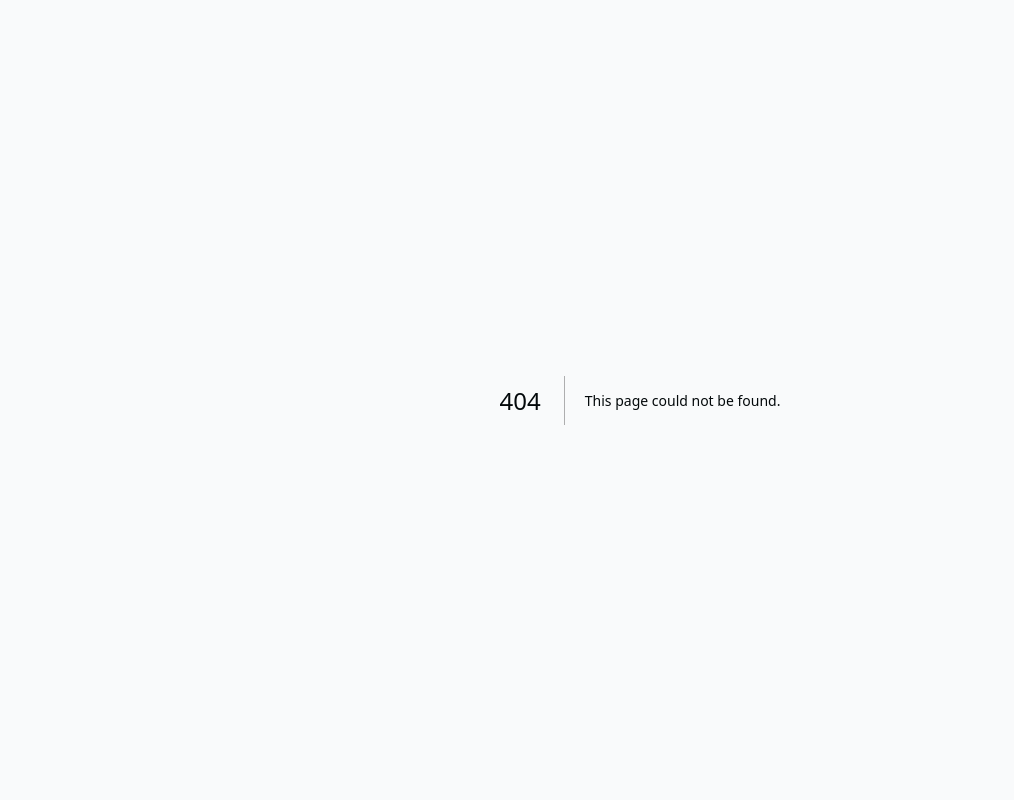
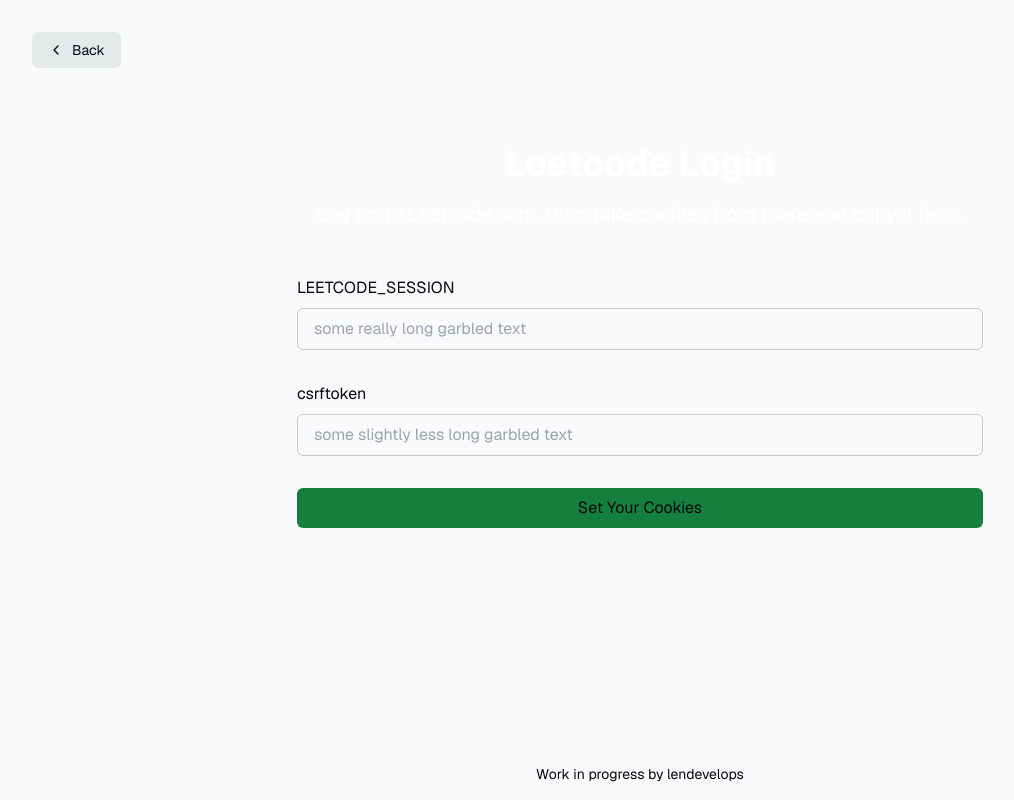
Before and after one commit to lenghuang/leetcode-review, a Next.js app in the folder leetcode-review/: page /sync in a window 1280 px wide. Before the commit this address had no page. Shown: the whole page, without its empty margins (0-1014 px from the left). Built offline with nearby package versions, Linux system fonts and the light colour scheme; no server answers.

Commit message:
add sync page to add / delete cookies

```diff
--- /dev/null
+++ b/leetcode-review/app/sync/page.tsx
@@ -0,0 +1,35 @@
+import SyncForm from "@/components/shared/SyncForm";
+import BackLink from "../../components/shared/BackLink";
+
+export default async function SyncPage() {
+  return (
+    <div className="flex min-h-screen flex-col">
+      {/* Navigation or Header */}
+      <header className="px-8 py-12">
+        <BackLink />
+      </header>
+
+      {/* Title */}
+      <section className="text-pretty px-8 py-12 text-center">
+        <h1 className="text-3xl font-bold leading-tight text-white lg:text-4xl">
+          Leetcode Login
+        </h1>
+        <p className="mt-4 text-pretty text-lg text-white lg:text-xl">
+          Log on to Leetcode.com, then take cookies from there and copy it here.
+        </p>
+      </section>
+
+      {/* Main Content */}
+      <main className="flex-1 flex-col items-center justify-center">
+        <div className="max-w-4xl px-3">
+          <SyncForm />
+        </div>
+      </main>
+
+      {/* Footer */}
+      <footer className="py-4 text-center">
+        <p className="text-sm">Work in progress by lendevelops</p>
+      </footer>
+    </div>
+  );
+}
--- /dev/null
+++ b/leetcode-review/components/shared/SyncForm.tsx
@@ -0,0 +1,87 @@
+import { SubmitButton } from "@/components/shared/SubmitButton";
+import { setCookieFromFormData } from "@/utils/application/cookies";
+import { cookies } from "next/headers";
+import { redirect } from "next/navigation";
+
+const lcSessionCookieName = "LEETCODE_SESSION";
+const csrftokenCookieName = "csrftoken";
+
+export default function SyncForm() {
+  const upsertCookieAction = async (formData: FormData) => {
+    "use server";
+    setCookieFromFormData(lcSessionCookieName, formData);
+    setCookieFromFormData(csrftokenCookieName, formData);
+  };
+
+  const deleteCookieAction = async () => {
+    "use server";
+    cookies().delete(lcSessionCookieName);
+    cookies().delete(csrftokenCookieName);
+    redirect("/sync");
+  };
+
+  const synced =
+    cookies().has(csrftokenCookieName) && cookies().has(lcSessionCookieName);
+
+  if (synced) {
+    const lcSessionCookie = cookies().get(lcSessionCookieName);
+    const csrftokenCookie = cookies().get(csrftokenCookieName);
+
+    return (
+      <form className="flex w-full flex-1 flex-col justify-center gap-2 text-foreground">
+        <div className="mb-6 rounded-md border bg-inherit px-4 py-6">
+          <div className="truncate">
+            <span className="truncate text-green-700">
+              {lcSessionCookie?.name}:
+            </span>{" "}
+            {lcSessionCookie?.value}
+          </div>
+          <hr className="my-4" />
+          <div className="truncate">
+            <span className="truncate text-green-700">
+              {csrftokenCookie?.name}:
+            </span>{" "}
+            {csrftokenCookie?.value}
+          </div>{" "}
+        </div>
+        <SubmitButton
+          formAction={deleteCookieAction}
+          className="mb-2 rounded-md bg-green-700 px-4 py-2 text-foreground"
+          pendingText="Loading..."
+        >
+          Delete Your Cookies
+        </SubmitButton>
+      </form>
+    );
+  }
+
+  return (
+    <form className="flex w-full flex-1 flex-col justify-center gap-2 text-foreground">
+      <label className="text-md" htmlFor="text">
+        {lcSessionCookieName}
+      </label>
+      <input
+        className="mb-6 rounded-md border bg-inherit px-4 py-2"
+        name="LEETCODE_SESSION"
+        placeholder="some really long garbled text"
+        required
+      />
+      <label className="text-md" htmlFor="text">
+        {csrftokenCookieName}
+      </label>
+      <input
+        className="mb-6 rounded-md border bg-inherit px-4 py-2"
+        name="csrftoken"
+        placeholder="some slightly less long garbled text"
+        required
+      />
+      <SubmitButton
+        formAction={upsertCookieAction}
+        className="mb-2 rounded-md bg-green-700 px-4 py-2 text-foreground"
+        pendingText="Loading..."
+      >
+        Set Your Cookies
+      </SubmitButton>
+    </form>
+  );
+}
--- /dev/null
+++ b/leetcode-review/utils/application/cookies.ts
@@ -0,0 +1,9 @@
+import { cookies } from "next/headers";
+
+export const setCookieFromFormData = (
+  cookieName: string,
+  formData: FormData,
+) => {
+  const cookieFromFormData = formData.get(cookieName) as string;
+  cookies().set(cookieName, cookieFromFormData);
+};
```
